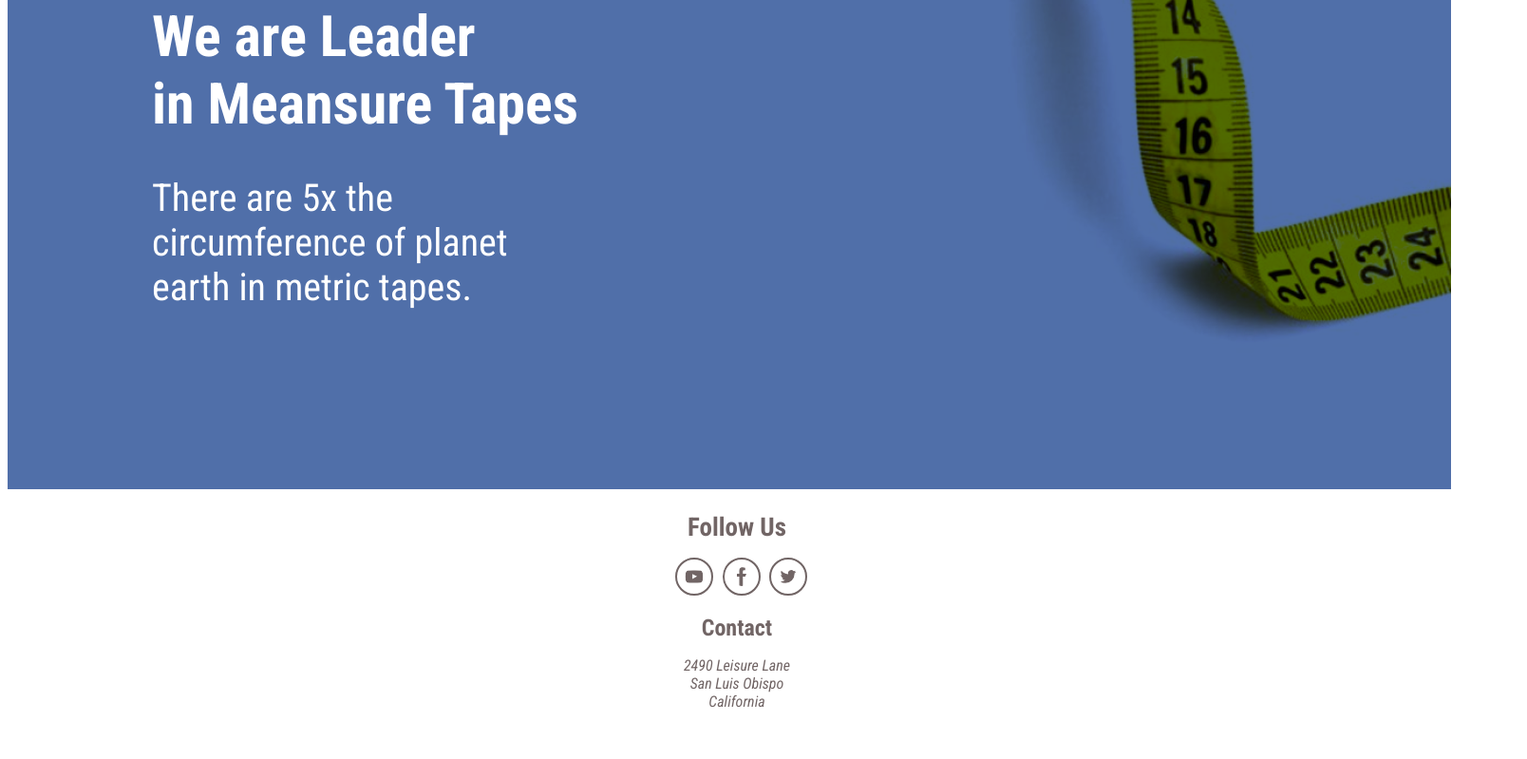
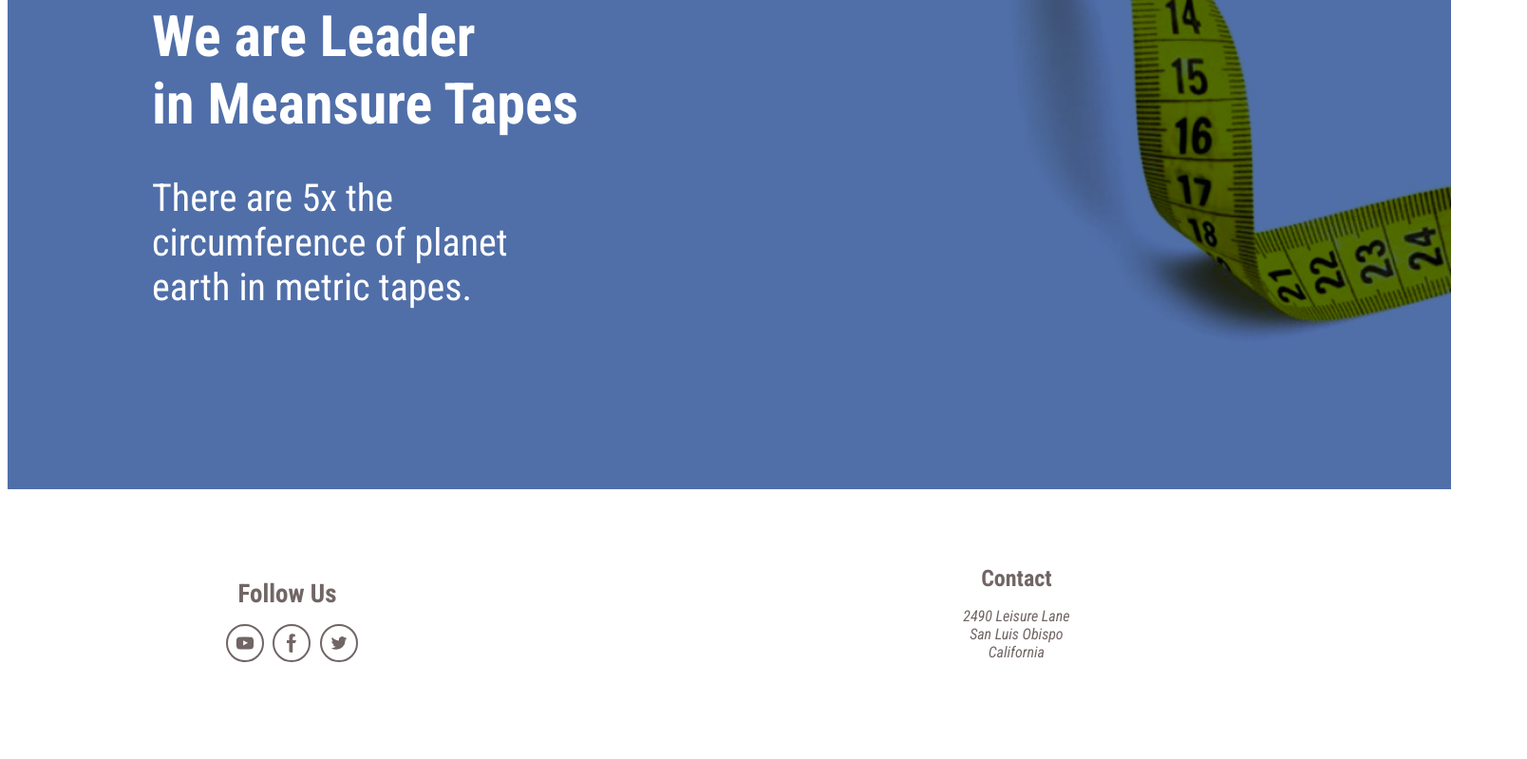
Before and after one commit to paulooliveirv/desafio_calindra1, a plain HTML site: page index.html in a window 1536 px wide. Shown: the part 1083-1882 px from the top of the page at 95% size, 1608 px wide, since content can reach past the window. After the commit the page ends 1853 px from the top, so only its background shows below. Drawn offline with Linux system fonts and the light colour scheme.

Commit message:
projeto finalizado

```diff
--- a/assets/css/header.css
+++ b/assets/css/header.css
@@ -31,7 +31,7 @@
 
 /* MEDIA QUERIES DESKTOP */
 
-@media screen and (min-width: 1439px){
+@media screen and (min-width: 1420px){
     .cabecalho__container{
         width: 100vw;
         height: 100px;
--- a/assets/css/main.css
+++ b/assets/css/main.css
@@ -47,7 +47,7 @@
     bottom: 7rem;
 }
 
-@media screen and (min-width: 1439px){
+@media screen and (min-width: 1420px){
     img{
         mix-blend-mode: multiply;
     }
--- a/assets/css/rodape.css
+++ b/assets/css/rodape.css
@@ -34,3 +34,27 @@
     margin-bottom: 3rem;
     color: var(--marrom-escuro);
 }
+
+@media screen and (min-width: 1420px){
+    .rodape{
+        flex-direction: row;
+        margin: 4rem;
+    }
+
+    .rodape__social{
+        width: 30%;
+    }
+    .rodape__social--links{
+        justify-content: center;
+    }
+    .rodape__social--link--anchor{
+        align-items: center;
+    }
+
+    .rodape__contato--container{
+        width: 70%;
+    }
+    .contato__container--endereco{
+        margin-bottom: 10px;
+    }
+}
--- a/index.html
+++ b/index.html
@@ -42,7 +42,7 @@
         <section class="container__primeiro">
             <h2 class="container__primeiro--h2">Meansuring<br> Everything</h2>
             <picture>
-                <source media="(max-width: 1439px)" srcset="./assets/img/medida1_mobile.png">
+                <source media="(max-width: 1420px)" srcset="./assets/img/medida1_mobile.png">
                 <img class="container__primeiro__img--web" src="assets/img/medida1_web.png " alt="fita_metrica">
             </picture>
         </section>
@@ -55,7 +55,7 @@
                     There are 5x the<br> circumference of planet<br> earth in metric tapes.
                 </p>
                 <picture class="container__segundo__img--web">
-                    <source media="(max-width: 1439)" srcset="./assets/img/medida2_mobile.png">
+                    <source media="(max-width: 1420px)" srcset="./assets/img/medida2_mobile.png">
                 <img class="container__segundo__img--web--desktop" src="assets/img/medida2_web.png " alt="fita_metrica">
             </picture>
                 </picture>
```
